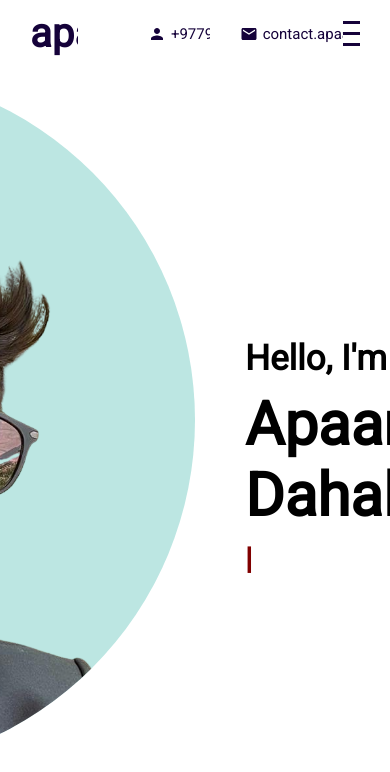
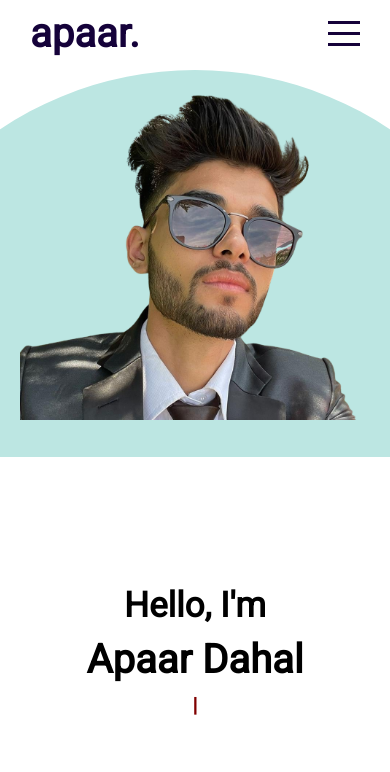
Before and after one commit to apaardahal/portfolio, a React (Create React App) app: page / in a window 390 px wide. Shown: the top 772 px of the page. Built offline with nearby package versions, Linux system fonts and the light colour scheme.

Commit message:
Responsive done
Made mobile responsive

```diff
--- a/src/components/contact/contact.scss
+++ b/src/components/contact/contact.scss
@@ -14,6 +14,10 @@
 
         img{
             height: 100%;
+
+            @include mobile{
+                width: 100%;
+            }
 
         }
     }
--- a/src/global.scss
+++ b/src/global.scss
@@ -1,9 +1,10 @@
+
 $mainColor: #15023a;
 
-$width:768px;
+$width: 768px;
 
-@mixin mobile{
-    @media(max-width: #{width}){
+@mixin mobile {
+    @media (max-width: #{$width}){
         @content
     }
 }
```
